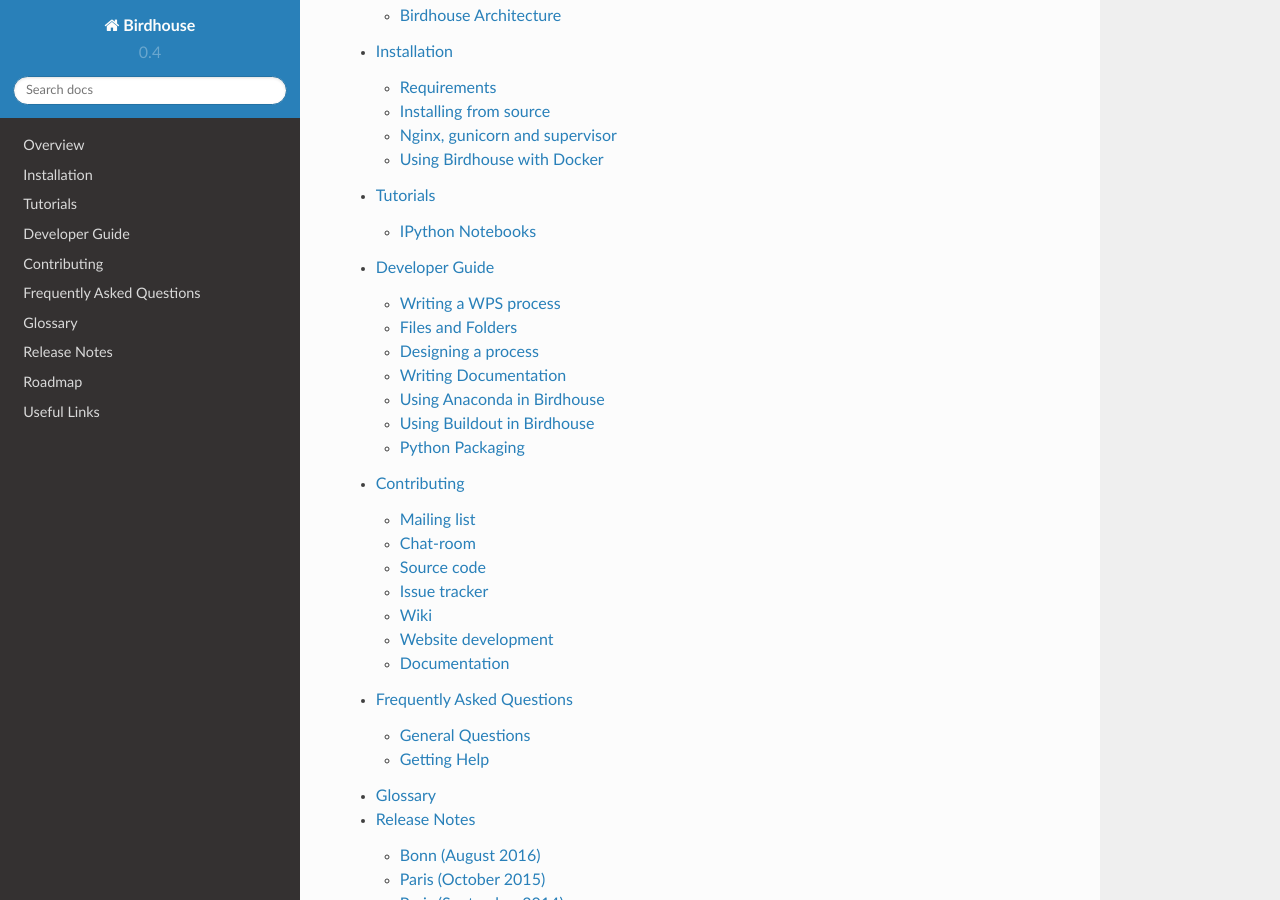
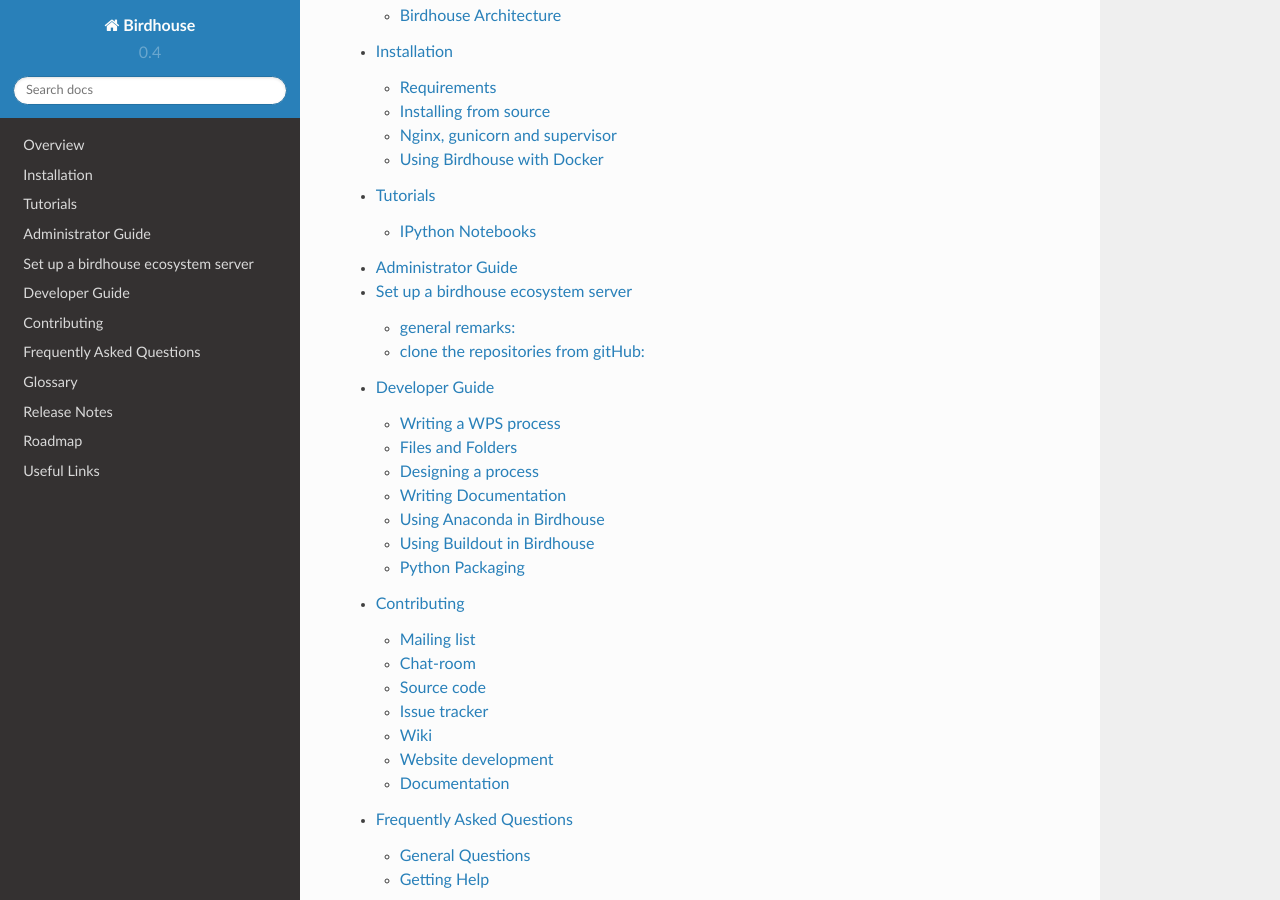
Before and after one commit to bird-house/birdhouse-docs, a Sphinx documentation site: the page built from docs/source/index.rst, in a window 1280 px wide and 900 px high, scrolled down 973 px. Built offline with Sphinx 7.4.7 and the Read the Docs theme 2.0.0, drawn with Linux system fonts in a browser that asks for light colours.

Commit message:
add administartor guide

```diff
--- a/docs/source/index.rst
+++ b/docs/source/index.rst
@@ -45,6 +45,7 @@
    overview
    installation
    tutorial
+   admin_guide
    dev_guide
    contributing
    faq
--- a/docs/source/tutorial.rst
+++ b/docs/source/tutorial.rst
@@ -6,7 +6,6 @@
 * `PyWPS on OSGeo Live <http://live.osgeo.org/en/overview/pywps_overview.html>`_
 * `PyWPS Course with OpenLayers <http://jachym.github.io/pywps-tutorial/build/html/index.html>`_
 * :ref:`Emu Example with Docker <emu:tutorial>`
-* :ref:`birdhouse_ecosystem`
 * :ref:`Phoenix Tutorial <phoenix:tutorial>`
 * `Flyingpigeon Tutorial <http://flyingpigeon.readthedocs.io/en/latest/tutorials/index.html>`_
 * :ref:`Example with Birdy WPS command line tool <birdy:tutorial>`
```
Also changed, not shown: docs/source/admin_guide.rst (renamed from docs/source/tutorial/birdhouse_ecosystem.rst, +12 -1 lines).
